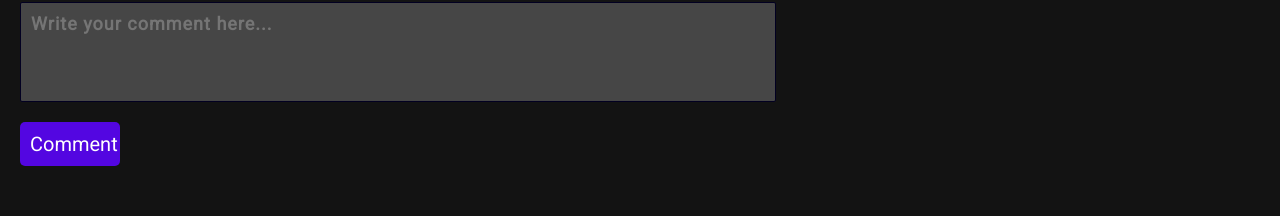
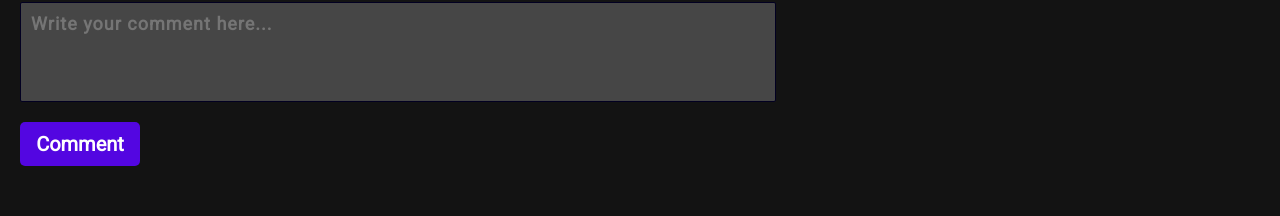
Before and after one commit to NaingLHtet/vanilla-js-website, a plain HTML site: page index.html in a window 1280 px wide. Shown: the part 3822-4038 px from the top of the page. Drawn offline with nearby package versions, Linux system fonts and the light colour scheme.

Commit message:
Update style.css

```diff
--- a/style.css
+++ b/style.css
@@ -241,7 +241,7 @@ p {
 }
 
 .comment-btn {
-  width: 100px;
+  width: 120px;
   margin-top: 20px;
   margin-bottom: 40px;
   background-color: #5306e1;
@@ -252,6 +252,7 @@ p {
   border: none;
   cursor: pointer;
   text-align: center;
+  font-weight: bold;
 }
 
 .comment-btn:active {
```
